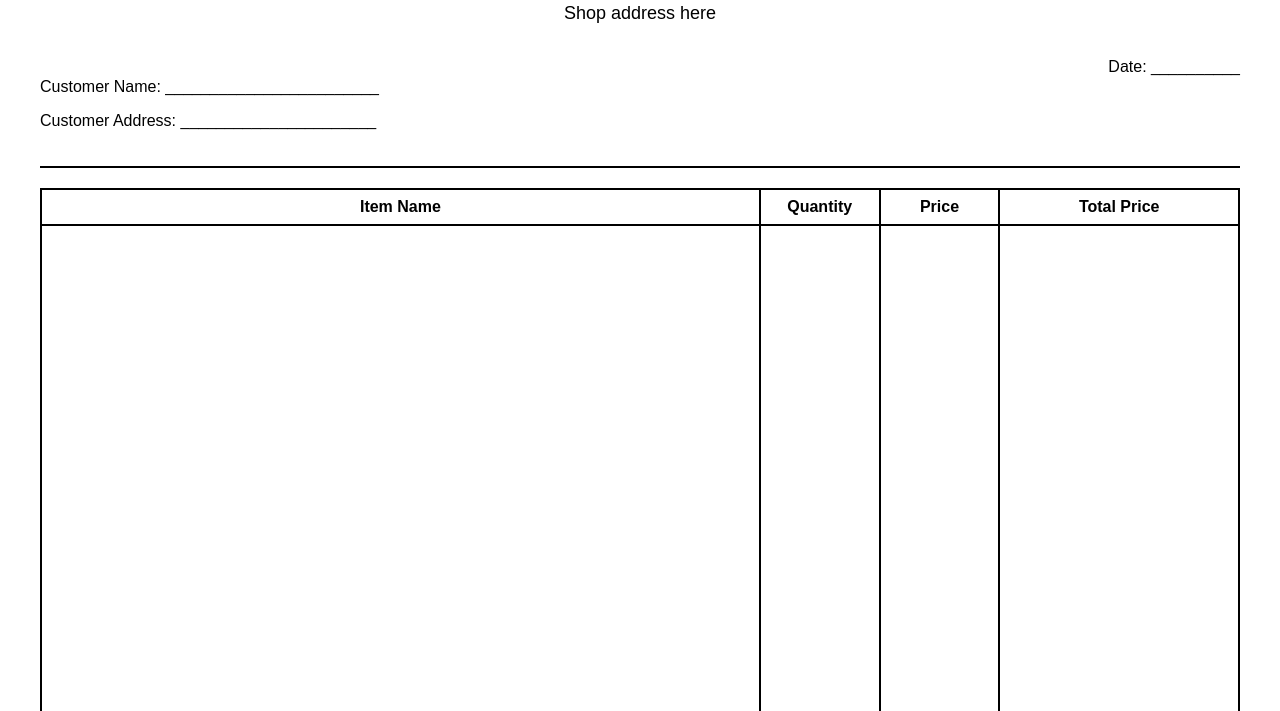
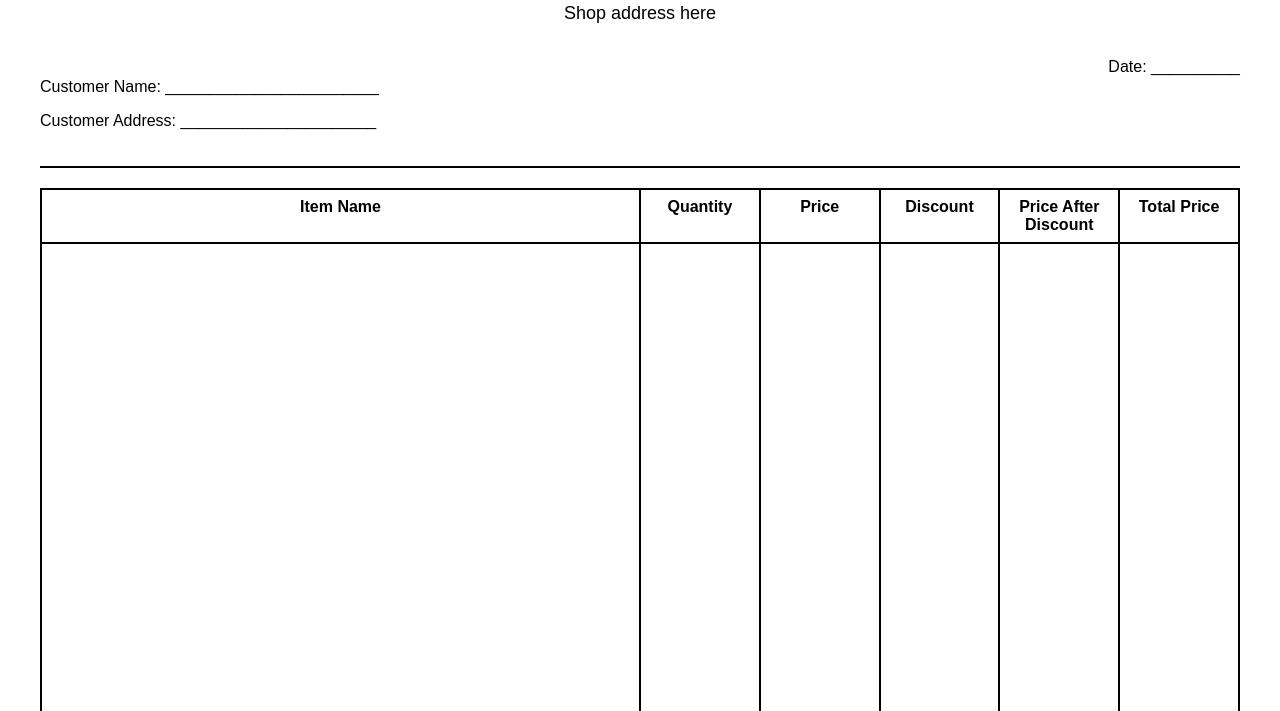
Before and after one commit to youutubee/Billing-Software, a plain HTML site: page billing_format.html in a window 1280 px wide. Shown: the part 89-800 px from the top of the page. Drawn offline with Linux system fonts and the light colour scheme.

Commit message:
Update billing_format.html

```diff
--- a/billing_format.html
+++ b/billing_format.html
@@ -49,7 +49,7 @@
             border-right: none;
         }
         .col-item {
-            width: 60%;
+            width: 50%;
             border-top: 2px solid black;
         }
         .col-quantity {
@@ -60,8 +60,16 @@
             width: 10%;
             border-top: 2px solid black;
         }
+        .col-discount {
+            width: 10%;
+            border-top: 2px solid black;
+        }
+        .col-price_after_discount {
+            width: 10%;
+            border-top: 2px solid black;
+        }
         .col-total {
-            width: 20%;
+            width: 10%;
             border-right: 2px solid black;
         }
         .total-box {
@@ -93,15 +101,18 @@
                 <th class="col-item">Item Name</th>
                 <th class="col-quantity">Quantity</th>
                 <th class="col-price">Price</th>
+                <th class="col-discount">Discount</th>
+                <th class="col-price_after_discount">Price After Discount</th>
                 <th class="col-total">Total Price</th>
             </tr>
         </thead>
         <tbody>
-
             <tr>
                 <td class="col-item"></td>
                 <td class="col-quantity"></td>
                 <td class="col-price"></td>
+                <td class="col-discount"></td>
+                <td class="col-price_after_discount"></td>
                 <td class="col-total total-box"></td>
             </tr>
         </tbody>
```
